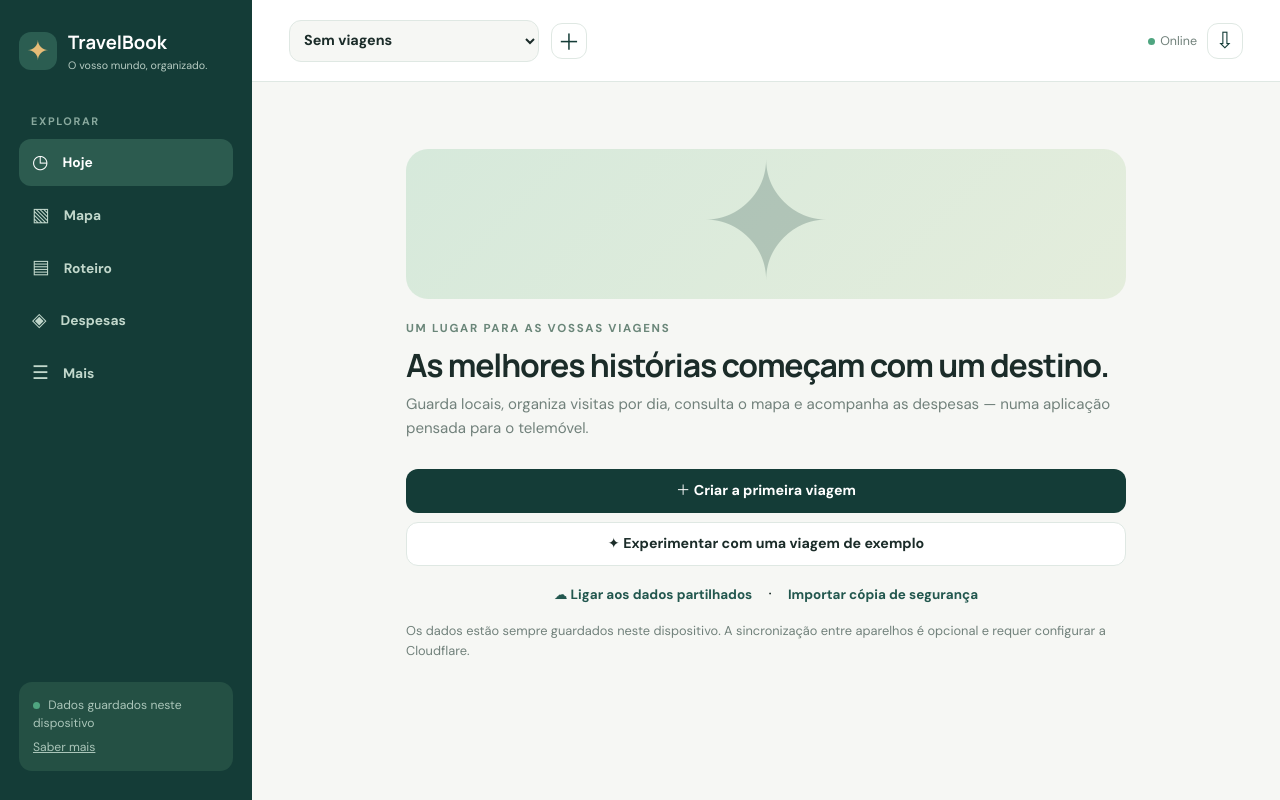
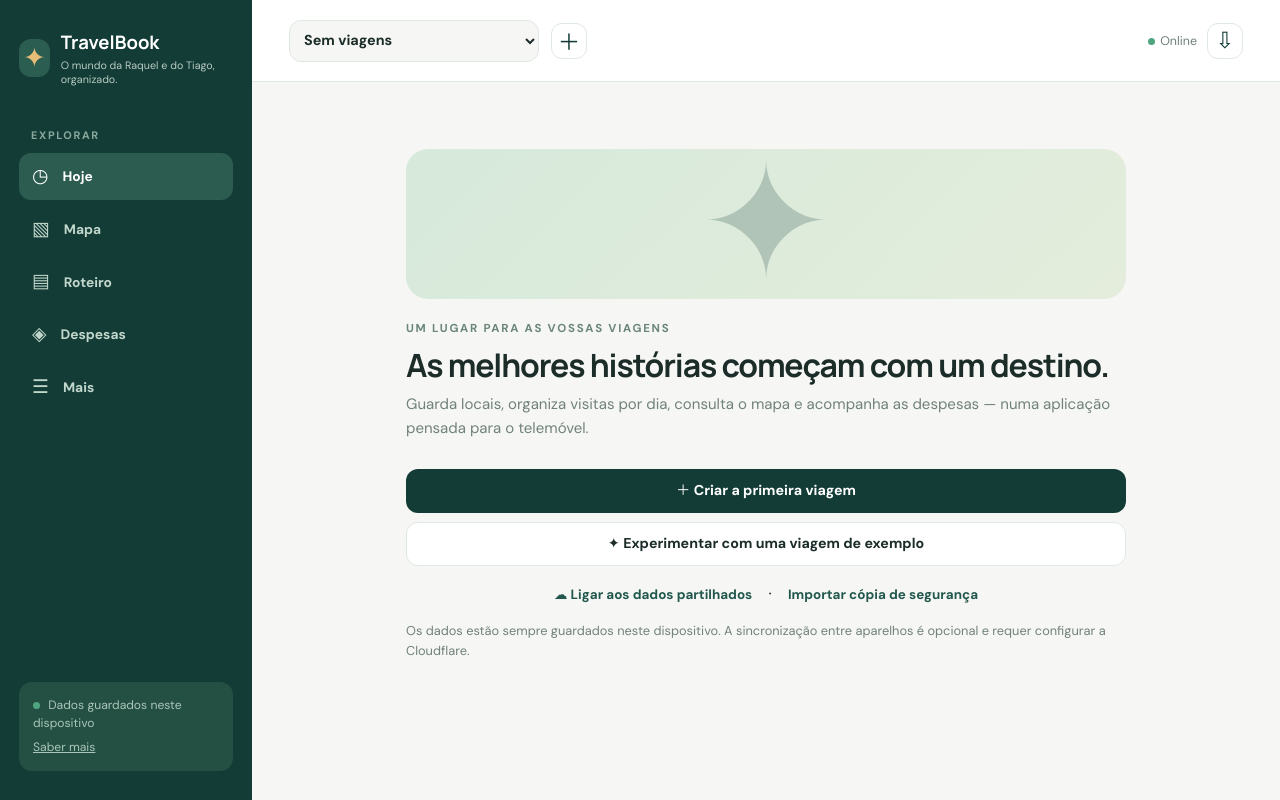
Before and after one commit to tiagomanuel/travelbook, a plain HTML site: page index.html in a window 1280 px wide. Drawn offline with nearby package versions, Linux system fonts and the light colour scheme.

Commit message:
Update index.html

```diff
--- a/index.html
+++ b/index.html
@@ -19,7 +19,7 @@
 <body>
   <div class="app-frame">
     <aside class="sidebar" aria-label="Navegação">
-      <div class="brand"><span class="brand-mark" aria-hidden="true">✦</span><div><strong>TravelBook</strong><small>O vosso mundo, organizado.</small></div></div>
+      <div class="brand"><span class="brand-mark" aria-hidden="true">✦</span><div><strong>TravelBook</strong><small>O mundo da Raquel e do Tiago, organizado.</small></div></div>
       <div class="sidebar-label">EXPLORAR</div>
       <nav id="desktop-nav" class="desktop-nav" aria-label="Páginas"></nav>
       <div class="sidebar-bottom"><span class="privacy-dot"></span> Dados guardados neste dispositivo <a href="#" data-action="about-storage">Saber mais</a></div>
```
